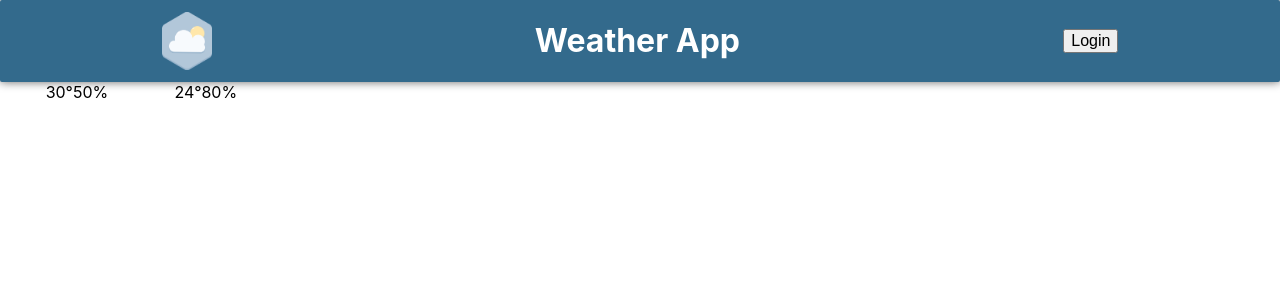
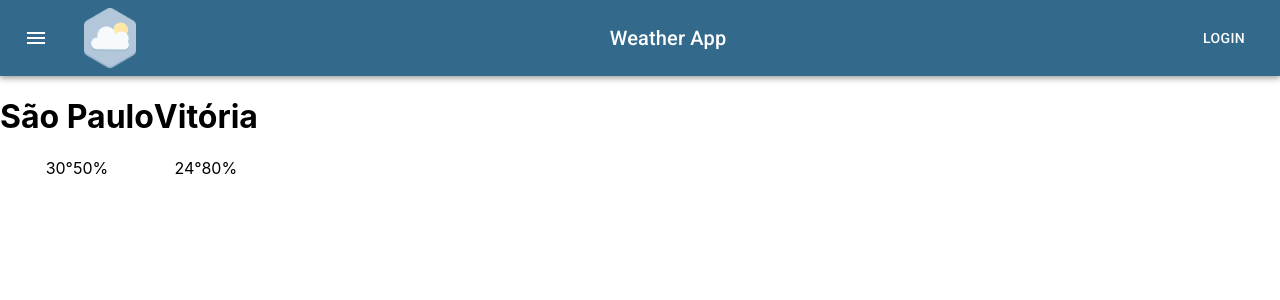
Before and after one commit to arthurchieppe/projeto2-front-tecweb, a React (Create React App) app: page / in a window 1280 px wide. Shown: the top 300 px of the page. Built offline with nearby package versions, Linux system fonts and the light colour scheme.

Commit message:
AppBar implementada com MUI, falta estilizar

```diff
--- a/package.json
+++ b/package.json
@@ -3,6 +3,12 @@
   "version": "0.1.0",
   "private": true,
   "dependencies": {
+    "@emotion/react": "^11.5.0",
+    "@emotion/styled": "^11.3.0",
+    "@material-ui/core": "^5.0.0-beta.5",
+    "@material-ui/icons": "^4.11.2",
+    "@mui/icons-material": "^5.0.5",
+    "@mui/material": "^5.0.6",
     "@testing-library/jest-dom": "^5.15.0",
     "@testing-library/react": "^11.2.7",
     "@testing-library/user-event": "^12.8.3",
--- a/public/index.html
+++ b/public/index.html
@@ -25,6 +25,14 @@
       Learn how to configure a non-root public URL by running `npm run build`.
     -->
     <title>React App</title>
+    <link
+      rel="stylesheet"
+      href="https://fonts.googleapis.com/css?family=Roboto:300,400,500,700&display=swap"
+    />
+    <link
+      rel="stylesheet"
+      href="https://fonts.googleapis.com/icon?family=Material+Icons"
+    />
   </head>
   <body>
     <noscript>You need to enable JavaScript to run this app.</noscript>
--- a/src/App.js
+++ b/src/App.js
@@ -1,7 +1,8 @@
-import logo from './logo.svg';
 import './App.css';
-import AppBar from './components/AppBar';
 import City from './components/City';
+import ButtonAppBar from './components/ButtonAppBar';
+import * as React from 'react';
+import ReactDOM from 'react-dom';
 
 function App() {
 
@@ -24,7 +25,7 @@
   return (
     <div className="App">
       <header className="App-header">
-        <AppBar/>
+        <ButtonAppBar/>
       </header>
       <div className="cityContainer">
         {lsCities.map((city) => (
--- a/src/components/AppBar/index.css
+++ /dev/null
@@ -1,37 +0,0 @@
-.appBar {
-    background-color: #336A8C;
-    width: 100%;
-    /* padding: 0.2rem; */
-    display: flex;
-    flex-direction: row;
-    align-items: center;
-    justify-content: space-around;
-    align-content: center;
-    border-width: 0;
-    outline: none;
-    border-radius: 2px;
-    box-shadow: 0 0px 10px rgba(0, 0, 0, 0.6);
-    position: absolute;
-    top: 0px;
-
-}
-
-.appBar * {
-    margin: 10px, 20px, 10px, 20px;
-    padding: 10px, 20px, 10px, 20px;
-
-}
-
-.logo {
-    width: 50px;
-    height: auto;
-}
-
-.pageTitle {
-    color: white;
-    font-size: 2rem;
-}
-
-button {
-    font-size: 1rem;
-}
--- a/src/components/AppBar/index.js
+++ /dev/null
@@ -1,13 +0,0 @@
-import React, { useEffect, useState } from "react";
-import "./index.css";
-
-export default function AppBar(props) {
-
-    return (
-      <div className="appBar">
-        <img src="/weather-icon.png" className="logo" alt="logo"/>
-        <h1 className="pageTitle">Weather App</h1>
-        <button>Login</button>
-      </div>
-    );
-  }
--- /dev/null
+++ b/src/components/ButtonAppBar/index.css
@@ -0,0 +1,4 @@
+.logo {
+    height: 100px;
+    width: auto;
+}
--- /dev/null
+++ b/src/components/ButtonAppBar/index.js
@@ -0,0 +1,50 @@
+import * as React from 'react';
+import AppBar from '@mui/material/AppBar';
+import Box from '@mui/material/Box';
+import Toolbar from '@mui/material/Toolbar';
+import Typography from '@mui/material/Typography';
+import Button from '@mui/material/Button';
+import IconButton from '@mui/material/IconButton';
+import MenuIcon from '@mui/icons-material/Menu';
+
+// https://mui.com/pt/components/app-bar/
+
+export default function ButtonAppBar() {
+  return (
+    <Box sx={{ flexGrow: 1 }}>
+      <AppBar position="static" sx={{backgroundColor: " #336A8C"}}>
+        <Toolbar>
+          <IconButton
+            size="large"
+            edge="start"
+            color="inherit"
+            aria-label="menu"
+            sx={{ mr: 2}}
+          >
+            <MenuIcon />
+          </IconButton>
+          {/* <Box> */}
+
+          <Box
+            component="img"
+            sx={{
+            height: 60,
+            // width: auto,
+            margin: 1,
+            maxHeight: { xs: 233, md: 167 },
+            maxWidth: { xs: 350, md: 250 },
+            }}
+            alt="Logo"
+            src="/weather-icon.png"
+            />
+          <Typography variant="h6" component="div" sx={{ flexGrow: 1 }}>
+            Weather App
+          </Typography>
+
+            {/* </Box> */}
+          <Button color="inherit">Login</Button>
+        </Toolbar>
+      </AppBar>
+    </Box>
+  );
+}
```
Also changed, not shown: 1 other file (tests, documents, lock files or other folders).
